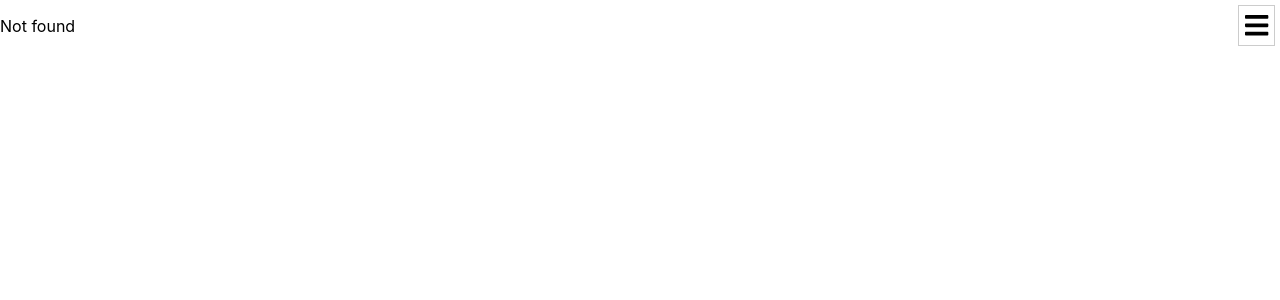
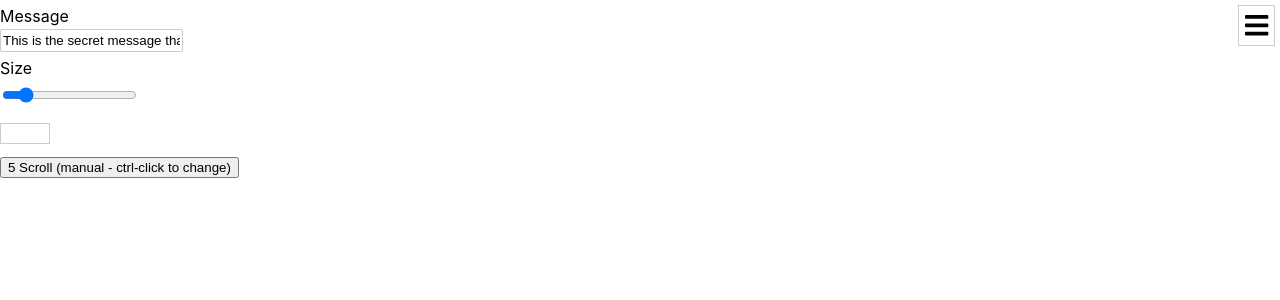
Before and after one commit to rudfoss/cra-workshop, a React (Create React App) app: page /connectedticker in a window 1280 px wide. Before the commit this address had no page. Shown: the top 300 px of the page. Built offline with nearby package versions, Linux system fonts and the light colour scheme.

Commit message:
ConnectedTicker

```diff
--- /dev/null
+++ b/src/features/ConnectedTicker/ConnectedTicker.tsx
@@ -0,0 +1,19 @@
+import React, { useState } from "react"
+import TextInput from "features/TextInput"
+import RangeInput from "features/RangeInput"
+import Ticker from "features/Ticker"
+
+export const ConnectedTicker = (): JSX.Element => {
+	const [message, setMessage]	= useState("This is the secret message that is scrolling below, 42!")
+	const [size, setSize] = useState(5)
+
+	return (
+		<>
+			<TextInput id="message" value={message} onChange={setMessage} label="Message"/>
+			<RangeInput id="size" value={size} onChange={setSize} label="Size" min={3} max={20}/>
+			<Ticker message={message} size={size}/>
+		</>
+	)
+}
+
+export default ConnectedTicker
--- /dev/null
+++ b/src/features/ConnectedTicker/index.ts
@@ -0,0 +1 @@
+export { ConnectedTicker as default } from "./ConnectedTicker"
--- a/src/features/Nav/Nav.tsx
+++ b/src/features/Nav/Nav.tsx
@@ -22,6 +22,15 @@ export const Nav = (): JSX.Element => {
 					<div>
 						<Link to="/posts/static" onClick={close}>Posts static</Link>
 					</div>
+					<div>
+						<Link to="/incrementor" onClick={close}>Incrementor</Link>
+					</div>
+					<div>
+						<Link to="/ticker" onClick={close}>Ticker</Link>
+					</div>
+					<div>
+						<Link to="/connectedticker" onClick={close}>ConnectedTicker</Link>
+					</div>
 				</nav>
 			</div>
 			<button className={cls.btn} onClick={() => setVisible(!visible)}>
--- a/src/features/RangeInput/RangeInput.tsx
+++ b/src/features/RangeInput/RangeInput.tsx
@@ -1,5 +1,6 @@
 import React from "react"
 import cls from "./RangeInput.module.css"
+import { onInputNumberChange } from "utils/onInputChange"
 
 interface RangeInputProps {
 	id: string
@@ -21,7 +22,7 @@ export const RangeInput = ({id, label, min, max, value, onChange}: RangeInputPro
 			min={min}
 			max={max}
 			value={value}
-			onChange={(evt) => onChange(parseFloat(evt.target.value))}/>
+			onChange={onInputNumberChange(onChange)}/>
 	</div>
 )
 
--- a/src/features/Router/Router.tsx
+++ b/src/features/Router/Router.tsx
@@ -2,6 +2,9 @@ import React from "react"
 import {Switch, Route, Redirect, useLocation} from "react-router-dom"
 import ViewPropState from "./ViewPropState"
 import ListPosts from "features/ListPosts"
+import Incrementor from "features/Incrementor"
+import Ticker from "features/Ticker"
+import ConnectedTicker from "features/ConnectedTicker"
 
 export const Router = (): JSX.Element => {
 	const { pathname } = useLocation()
@@ -15,6 +18,15 @@ export const Router = (): JSX.Element => {
 			<Route path="/posts/static">
 				<ListPosts/>
 			</Route>
+			<Route path="/incrementor">
+				<Incrementor limit={10}/>
+			</Route>
+			<Route path="/ticker">
+				<Ticker message="Hello from the router on the outside" size={6}/>
+			</Route>
+			<Route path="/connectedticker">
+				<ConnectedTicker/>
+			</Route>
 			<Route path="/" exact>
 				<h1>Home</h1>
 			</Route>
--- a/src/features/Ticker/Ticker.tsx
+++ b/src/features/Ticker/Ticker.tsx
@@ -1,4 +1,4 @@
-import React, { useState } from "react"
+import React, { useState, useMemo } from "react"
 import cls from "./Ticker.module.css"
 
 interface TickerProps {
@@ -7,11 +7,24 @@ interface TickerProps {
 }
 
 export const Ticker = ({message, size = 5}: TickerProps): JSX.Element => {
-	const [position, setposition] = useState(0)
-	const paddedMessage = `${"".padStart(size)}${message}${"".padStart(size)}`
+	const paddedMessage = useMemo(() => `${"".padStart(size)}${message}${"".padStart(size)}`, [message, size])
+	const [position, setPosition] = useState(0)
+	const [automatic, setAutomatic] = useState(false)
 
 	const scroll = () => {
-		setposition( (position + 1) % (paddedMessage.length - size) )
+		setPosition( (position + 1) % (paddedMessage.length - size) )
+	}
+
+	if (automatic) {
+		setTimeout(scroll, 100)
+	}
+
+	const onClick = (evt: React.MouseEvent<HTMLButtonElement>) => {
+		if (evt.ctrlKey) {
+			setAutomatic(!automatic)
+		} else {
+			scroll()
+		}
 	}
 
 	return (
@@ -20,8 +33,8 @@ export const Ticker = ({message, size = 5}: TickerProps): JSX.Element => {
 				<code>{paddedMessage.substr(position, size)}</code>
 			</pre>
 			<button
-				onClick={scroll}>
-				Scroll
+				onClick={onClick}>
+				{size} Scroll ({automatic ? "automatic" : "manual"} - ctrl-click to change)
 			</button>
 		</div>
 	)
--- /dev/null
+++ b/src/utils/onInputChange.ts
@@ -0,0 +1,13 @@
+import React from "react"
+
+export const onInputChange = (
+	onChange: (newValue: string) => void
+) => (evt: React.ChangeEvent<HTMLInputElement>) => {
+	onChange(evt.target.value)
+}
+
+export const onInputNumberChange = (
+	onChange: (newValue: number) => void
+) => (evt: React.ChangeEvent<HTMLInputElement>) => {
+	onChange(parseFloat(evt.target.value))
+}
```
